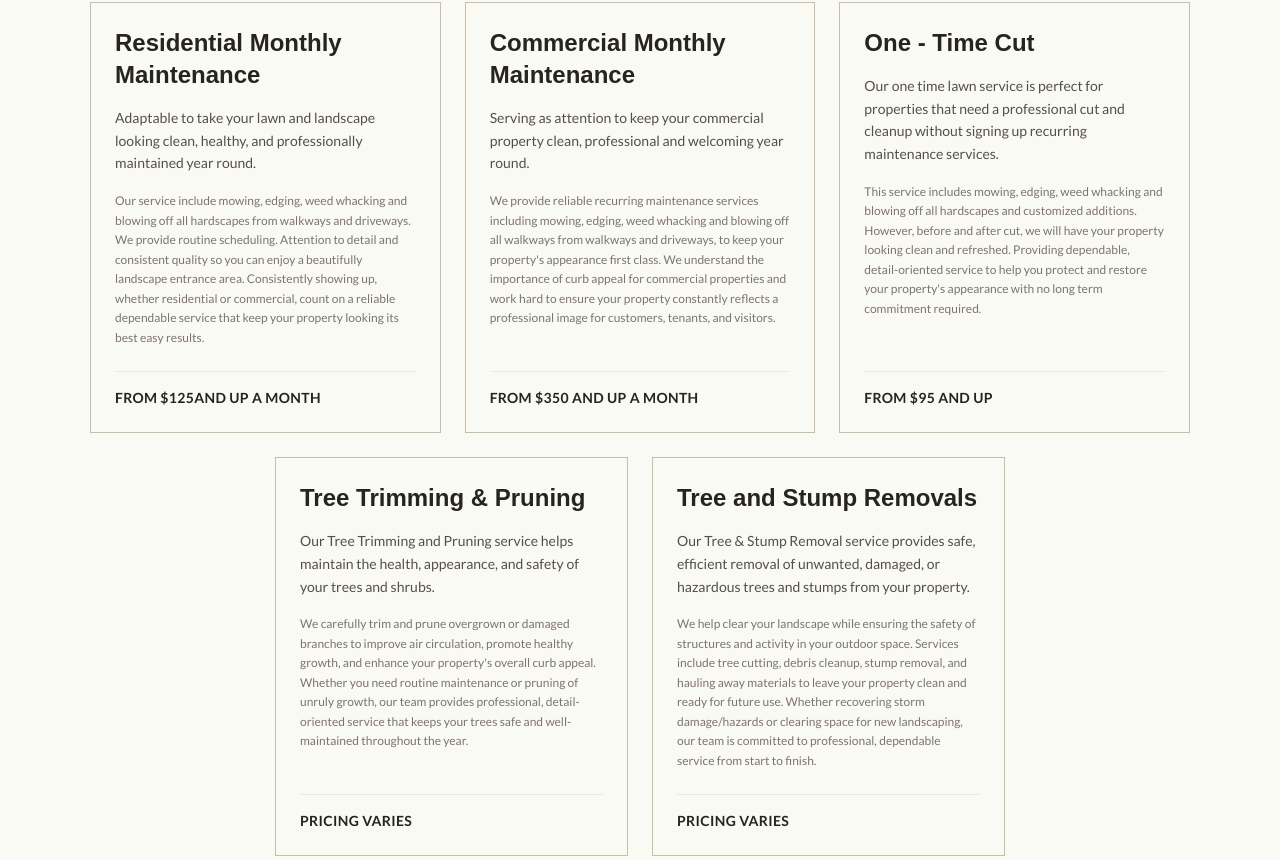
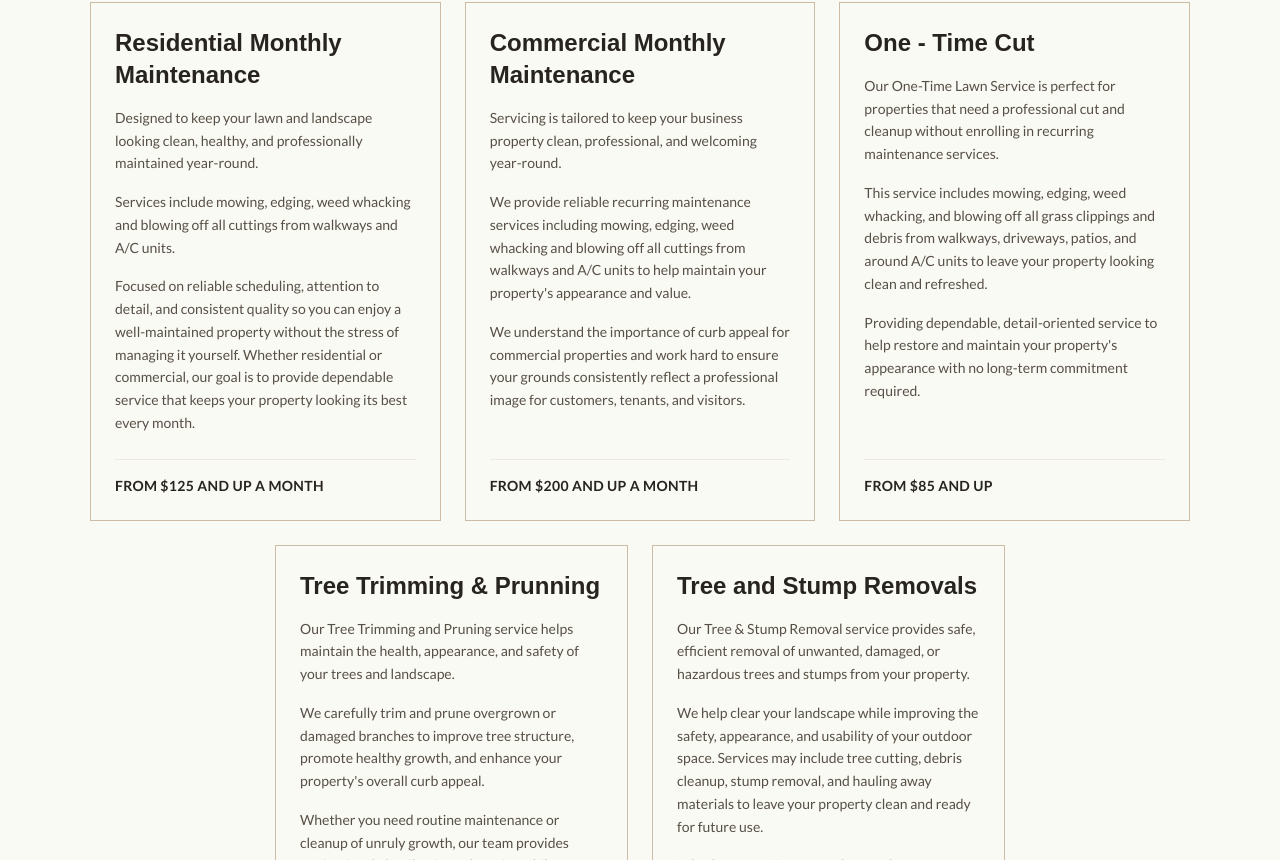
Before and after one commit to umar-hassan-987/local-roots, a Next.js app: page / in a window 1280 px wide. Shown: the part 1480-2340 px from the top of the page. Built offline with nearby package versions, Linux system fonts and the light colour scheme; a web font is replaced by a local one.

Commit message:
Refine service descriptions and points for clarity and consistency in homepage data

```diff
--- a/src/components/sections/ServicesSection.tsx
+++ b/src/components/sections/ServicesSection.tsx
@@ -31,8 +31,7 @@ export function ServicesSection({ hideHeading = false }: ServicesSectionProps) {
               Services
             </h2>
             <p className="text-sm md:text-base text-[#564f46] italic max-w-2xl mx-auto mb-12">
-              Prices remaining depends on your property condition and size. Pricing will varies on various items.
-            </p>
+              Please note pricing depends on your properties conditon and size. Pricing will vary based on various items.             </p>
           </motion.div>
         )}
 
@@ -56,9 +55,11 @@ export function ServicesSection({ hideHeading = false }: ServicesSectionProps) {
                   <p className="text-sm text-[#564f46] leading-relaxed">
                     {service.description}
                   </p>
-                  <p className="text-xs text-[#7e7468] leading-relaxed">
-                    {service.points}
-                  </p>
+                  {service.points.split('\n\n').map((point, i) => (
+                    <p key={i} className="text-sm text-[#564f46] leading-relaxed">
+                      {point}
+                    </p>
+                  ))}
                 </div>
                 <div className="border-t border-[#eee8df] pt-4 mt-6">
                   <p className="text-sm font-bold text-[#27231f] tracking-wide uppercase">
@@ -87,9 +88,11 @@ export function ServicesSection({ hideHeading = false }: ServicesSectionProps) {
                   <p className="text-sm text-[#564f46] leading-relaxed">
                     {service.description}
                   </p>
-                  <p className="text-xs text-[#7e7468] leading-relaxed">
-                    {service.points}
-                  </p>
+                  {service.points.split('\n\n').map((point, i) => (
+                    <p key={i} className="text-sm text-[#564f46] leading-relaxed">
+                      {point}
+                    </p>
+                  ))}
                 </div>
                 <div className="border-t border-[#eee8df] pt-4 mt-6">
                   <p className="text-sm font-bold text-[#27231f] tracking-wide uppercase">
--- a/src/data/homepage.ts
+++ b/src/data/homepage.ts
@@ -23,32 +23,32 @@ export const aboutParagraphs: string[] = [
 export const serviceCards: ServiceCard[] = [
   {
     title: "Residential Monthly Maintenance",
-    description: "Adaptable to take your lawn and landscape looking clean, healthy, and professionally maintained year round.",
-    points: "Our service include mowing, edging, weed whacking and blowing off all hardscapes from walkways and driveways. We provide routine scheduling. Attention to detail and consistent quality so you can enjoy a beautifully landscape entrance area. Consistently showing up, whether residential or commercial, count on a reliable dependable service that keep your property looking its best easy results.",
-    price: "from $125and up a month",
+    description: "Designed to keep your lawn and landscape looking clean, healthy, and professionally maintained year-round.",
+    points: "Services include mowing, edging, weed whacking and blowing off all cuttings from walkways and A/C units.\n\nFocused on reliable scheduling, attention to detail, and consistent quality so you can enjoy a well-maintained property without the stress of managing it yourself. Whether residential or commercial, our goal is to provide dependable service that keeps your property looking its best every month.",
+    price: "from $125 and up a month",
   },
   {
     title: "Commercial Monthly Maintenance",
-    description: "Serving as attention to keep your commercial property clean, professional and welcoming year round.",
-    points: "We provide reliable recurring maintenance services including mowing, edging, weed whacking and blowing off all walkways from walkways and driveways, to keep your property's appearance first class. We understand the importance of curb appeal for commercial properties and work hard to ensure your property constantly reflects a professional image for customers, tenants, and visitors.",
-    price: "from $350 and up a month",
+    description: "Servicing is tailored to keep your business property clean, professional, and welcoming year-round.",
+    points: "We provide reliable recurring maintenance services including mowing, edging, weed whacking and blowing off all cuttings from walkways and A/C units to help maintain your property's appearance and value.\n\nWe understand the importance of curb appeal for commercial properties and work hard to ensure your grounds consistently reflect a professional image for customers, tenants, and visitors.",
+    price: "from $200 and up a month",
   },
   {
     title: "One - Time Cut",
-    description: "Our one time lawn service is perfect for properties that need a professional cut and cleanup without signing up recurring maintenance services.",
-    points: "This service includes mowing, edging, weed whacking and blowing off all hardscapes and customized additions. However, before and after cut, we will have your property looking clean and refreshed. Providing dependable, detail-oriented service to help you protect and restore your property's appearance with no long term commitment required.",
-    price: "from $95 and up",
+    description: "Our One-Time Lawn Service is perfect for properties that need a professional cut and cleanup without enrolling in recurring maintenance services.",
+    points: "This service includes mowing, edging, weed whacking, and blowing off all grass clippings and debris from walkways, driveways, patios, and around A/C units to leave your property looking clean and refreshed.\n\nProviding dependable, detail-oriented service to help restore and maintain your property's appearance with no long-term commitment required.",
+    price: "from $85 and up",
   },
   {
-    title: "Tree Trimming & Pruning",
-    description: "Our Tree Trimming and Pruning service helps maintain the health, appearance, and safety of your trees and shrubs.",
-    points: "We carefully trim and prune overgrown or damaged branches to improve air circulation, promote healthy growth, and enhance your property's overall curb appeal. Whether you need routine maintenance or pruning of unruly growth, our team provides professional, detail-oriented service that keeps your trees safe and well-maintained throughout the year.",
+    title: "Tree Trimming & Prunning",
+    description: "Our Tree Trimming and Pruning service helps maintain the health, appearance, and safety of your trees and landscape.",
+    points: "We carefully trim and prune overgrown or damaged branches to improve tree structure, promote healthy growth, and enhance your property's overall curb appeal.\n\nWhether you need routine maintenance or cleanup of unruly growth, our team provides professional, detail-oriented service while keeping your property clean and well- maintained throughout the process.",
     price: "Pricing varies",
   },
   {
     title: "Tree and Stump Removals",
     description: "Our Tree & Stump Removal service provides safe, efficient removal of unwanted, damaged, or hazardous trees and stumps from your property.",
-    points: "We help clear your landscape while ensuring the safety of structures and activity in your outdoor space. Services include tree cutting, debris cleanup, stump removal, and hauling away materials to leave your property clean and ready for future use. Whether recovering storm damage/hazards or clearing space for new landscaping, our team is committed to professional, dependable service from start to finish.",
+    points: "We help clear your landscape while improving the safety, appearance, and usability of your outdoor space. Services may include tree cutting, debris cleanup, stump removal, and hauling away materials to leave your property clean and ready for future use.\n\nWhether removing storm-damaged trees or clearing space for new landscaping, our team is committed to professional, dependable service from start to finish.",
     price: "Pricing varies",
   },
 ];
```
Also changed, not shown: 1 other file (tests, documents, lock files or other folders).
